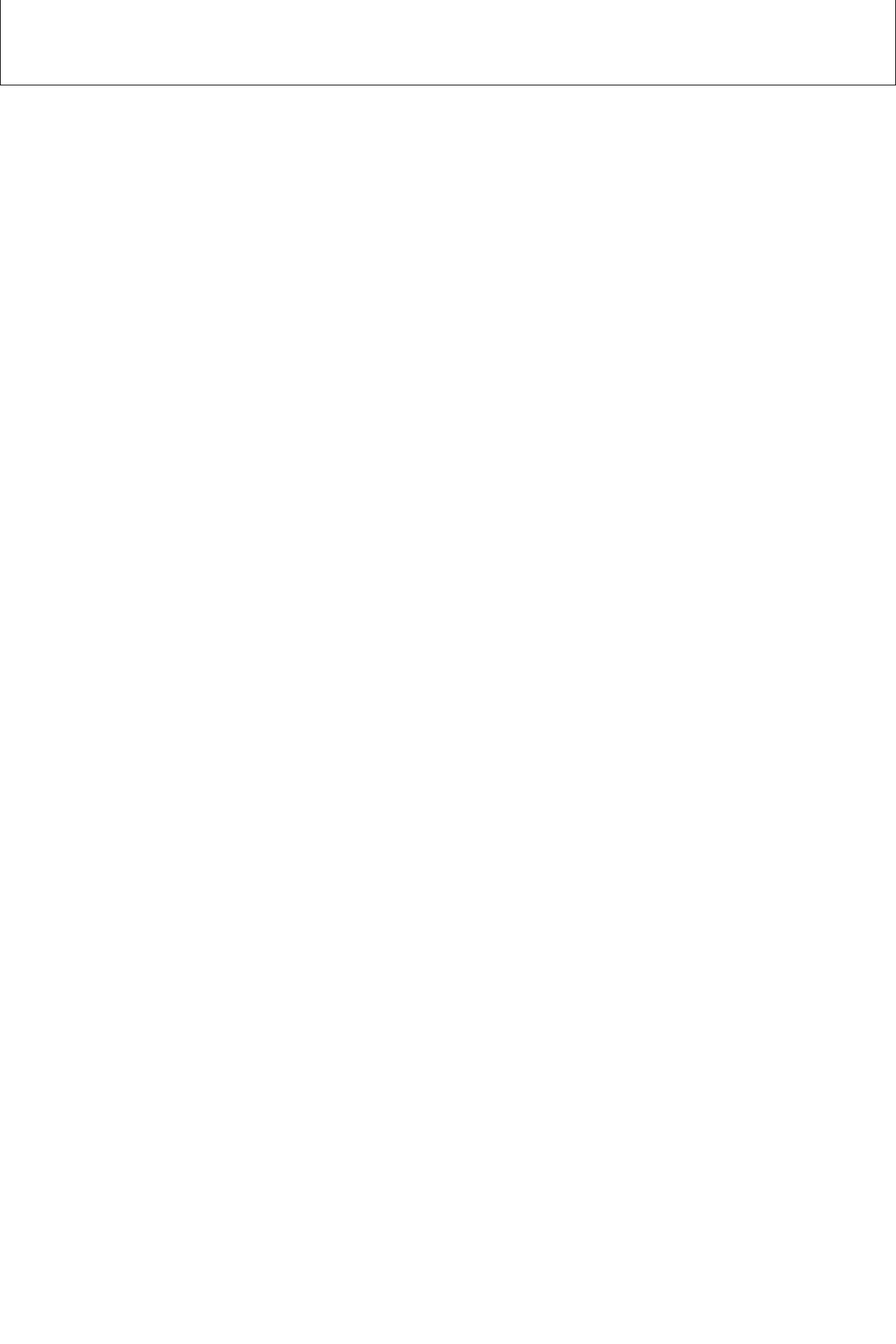
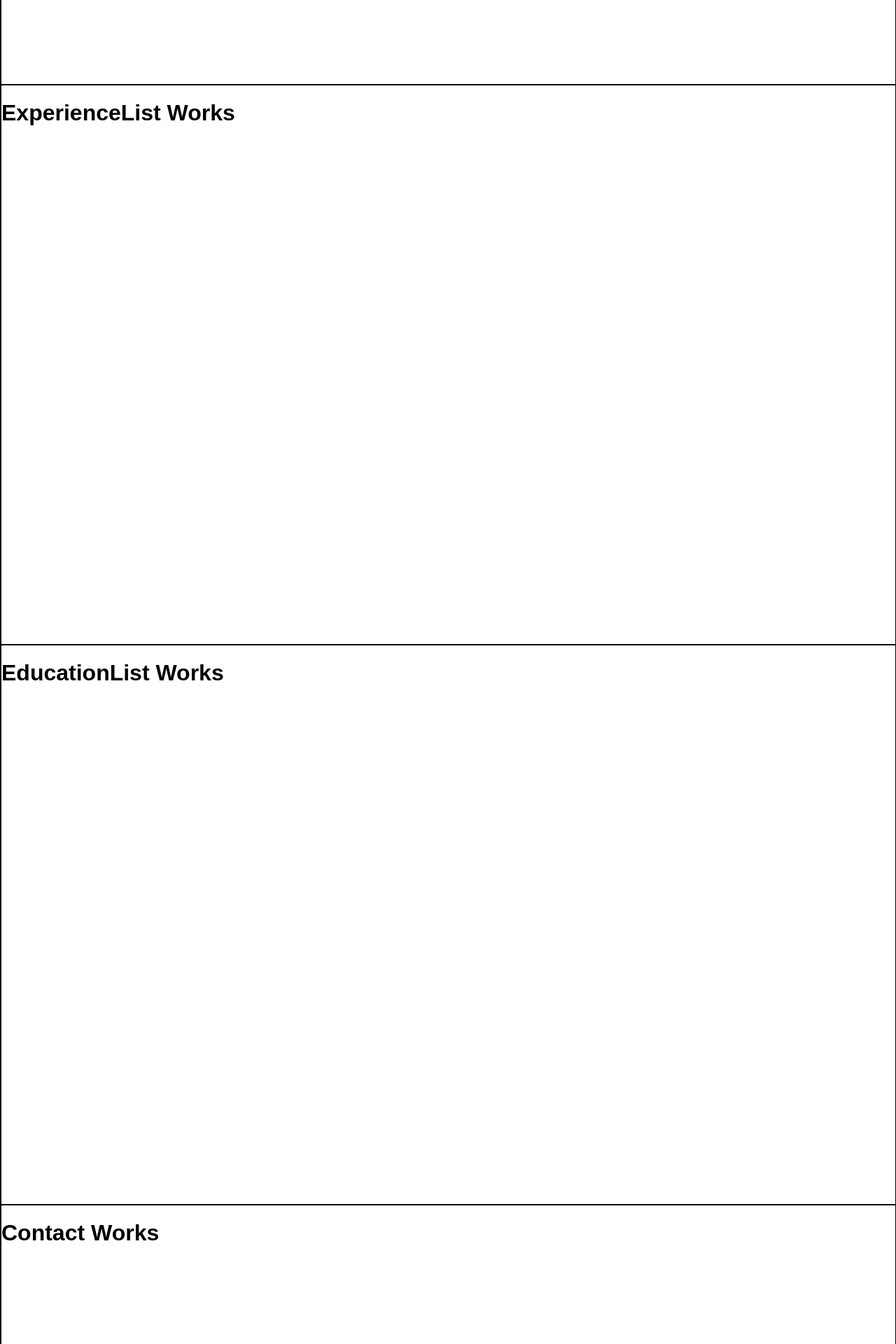
Before and after one commit to JaredReando/jreando-portfolio-site, a React app: page /#/ in a window 1280 px wide. Shown: the part 1480-3400 px from the top of the page at 70% size. Before the commit the page ends 1602 px from the top, so only its background shows below. Built offline with nearby package versions, Linux system fonts and the light colour scheme.

Commit message:
Add EducationList, Education, ExperienceList, and Experience components with proper import/export declarations.

```diff
--- /dev/null
+++ b/src/components/Education.jsx
@@ -0,0 +1,9 @@
+import React from 'react';
+
+function Education() {
+  return (
+    <h1>Education Works</h1>
+  )
+}
+
+export default Education;
--- /dev/null
+++ b/src/components/EducationList.jsx
@@ -0,0 +1,10 @@
+import React from 'react';
+import Education from './Education';
+
+function EducationList() {
+  return (
+    <h1>EducationList Works</h1>
+  )
+}
+
+export default EducationList;
--- /dev/null
+++ b/src/components/Experience.jsx
@@ -0,0 +1,9 @@
+import React from 'react'
+
+function Experience() {
+  return (
+    <h1>Experience Works</h1>
+  )
+}
+
+export default Experience;
--- /dev/null
+++ b/src/components/ExperienceList.jsx
@@ -0,0 +1,10 @@
+import React from 'react';
+import Experience from './Experience';
+
+function ExperienceList() {
+  return (
+    <h1>ExperienceList Works</h1>
+  )
+}
+
+export default ExperienceList;
--- a/src/components/HomePage.jsx
+++ b/src/components/HomePage.jsx
@@ -2,6 +2,10 @@ import React from 'react';
 import About from './About';
 import Contact from './Contact';
 import ProjectList from './ProjectList';
+import ExperienceList from './ExperienceList';
+import Experience from './Experience';
+import EducationList from './EducationList';
+import Education from './Education';
 
 function HomePage() {
   return (
@@ -11,7 +15,7 @@ function HomePage() {
         font-family: America, sans-serif;
         display: grid;
         grid-template-columns: 100vw;
-        grid-template-rows: 100vh 50vh 50vh;
+        grid-template-rows: 100vh repeat(4, 100vh);
       }
 
       div {
@@ -33,6 +37,18 @@ function HomePage() {
         <ProjectList/>
       </div>
 
+      <div id='experience-section'>
+        <ExperienceList/>
+      </div>
+
+      <div id='education-section'>
+        <EducationList/>
+      </div>
+
+      <div id='contact-section'>
+        <Contact/>
+      </div>
+
     </div>
   )
 }
```
